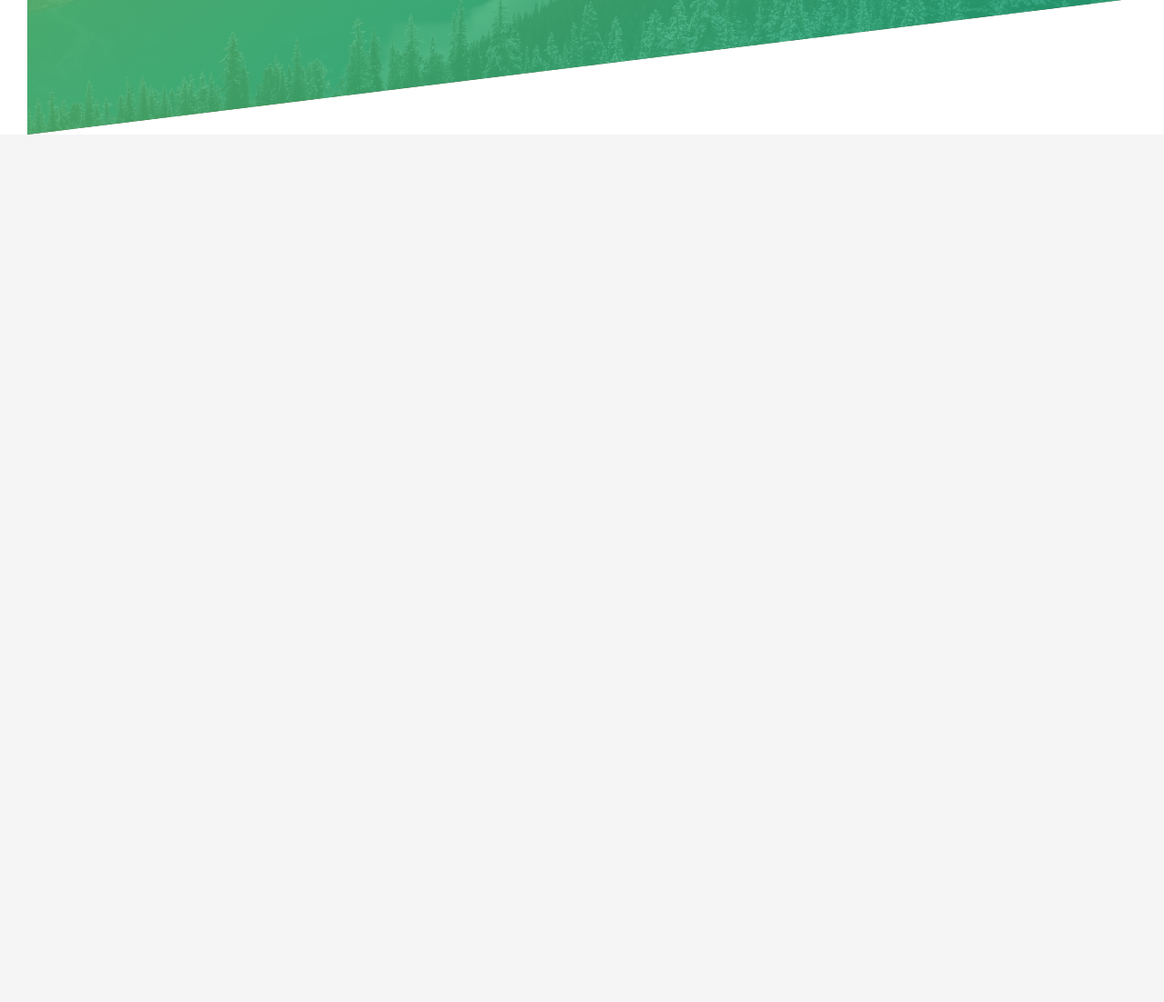
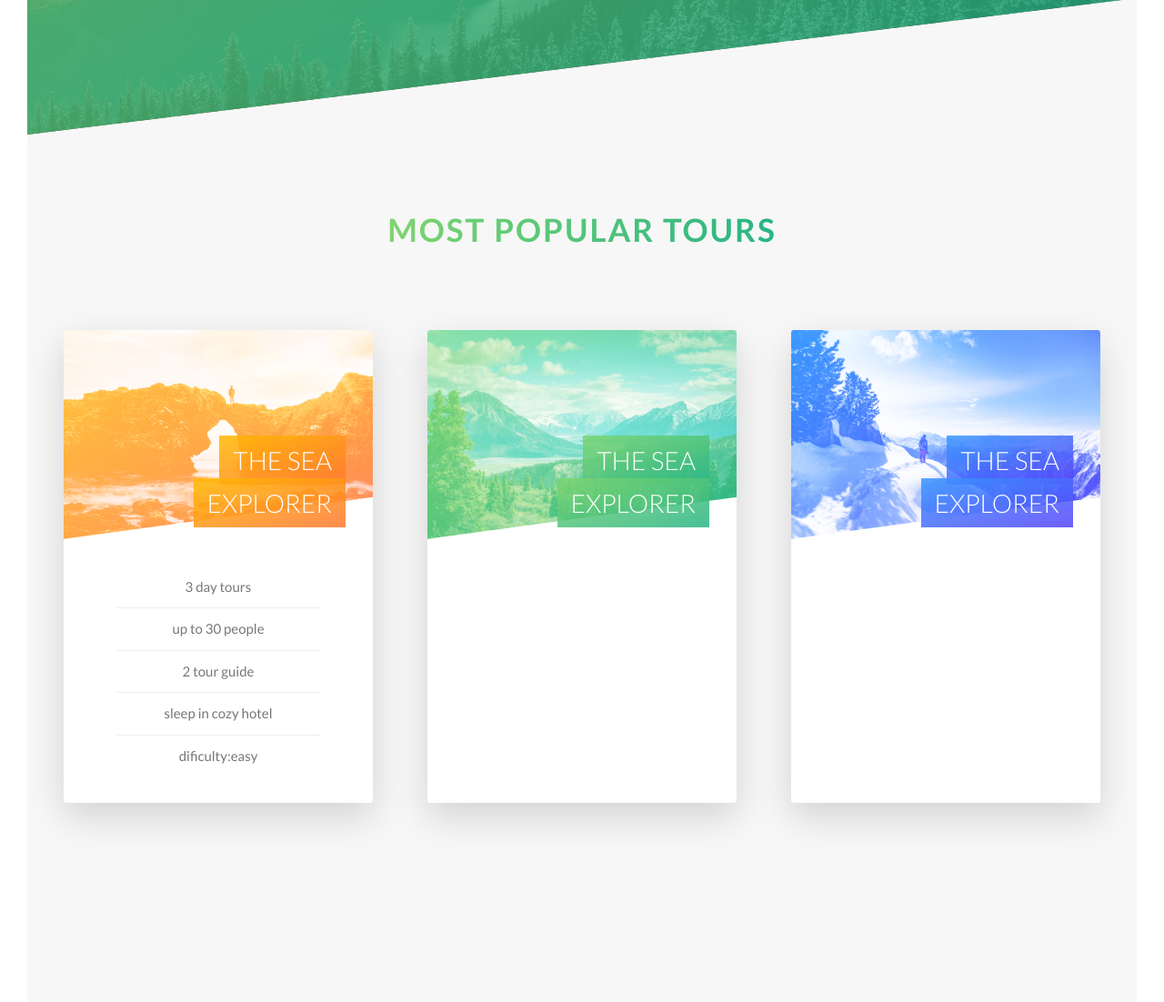
Before and after one commit to mustafakunwa/Tours, a PHP site: page / in a window 1280 px wide. Shown: the part 2112-3214 px from the top of the page at 91% size. Before the commit the page ends 2260 px from the top, so only its background shows below. Run offline with PHP 8.4, Linux system fonts and the light colour scheme.

Commit message:
Front of card of tour

```diff
--- a/css/style.css
+++ b/css/style.css
@@ -164,6 +164,81 @@
   box-shadow: 0 0.5rem 1rem rgba(0, 0, 0, 0.15);
   transform: translateY(0); }
 
+.card {
+  perspective: 150rem;
+  -moz-perspective: 150rem;
+  position: relative;
+  height: 52rem; }
+  .card__side {
+    height: 52rem;
+    transition: all 1s ease;
+    position: absolute;
+    top: 0;
+    left: 0;
+    width: 100%;
+    backface-visibility: hidden;
+    border-radius: 3px;
+    overflow: hidden;
+    box-shadow: 0 1.5rem 4rem rgba(0, 0, 0, 0.15); }
+    .card__side--front {
+      background-color: #fff; }
+    .card__side--back {
+      transform: rotateY(180deg); }
+      .card__side--back--1 {
+        background-image: linear-gradient(to right bottom, #ffb900, #ff7730); }
+      .card__side--back--2 {
+        background-image: linear-gradient(to right bottom, #7ed56f, #28b485); }
+      .card__side--back--3 {
+        background-image: linear-gradient(to right bottom, #3998ff, #5643fa); }
+  .card:hover .card__side--front {
+    transform: rotateY(-180deg); }
+  .card:hover .card__side--back {
+    transform: rotateY(0); }
+  .card__picture {
+    background-size: cover;
+    height: 23rem;
+    background-blend-mode: screen;
+    -webkit-clip-path: polygon(0 0, 100% 0, 100% 80%, 0 100%);
+    clip-path: polygon(0 0, 100% 0, 100% 80%, 0 100%); }
+    .card__picture--1 {
+      background-image: linear-gradient(to right bottom, #ffb900, #ff7730), url("../img/nat-5.jpg"); }
+    .card__picture--2 {
+      background-image: linear-gradient(to right bottom, #7ed56f, #28b485), url("../img/nat-6.jpg"); }
+    .card__picture--3 {
+      background-image: linear-gradient(to right bottom, #3998ff, #5643fa), url("../img/nat-7.jpg"); }
+  .card__heading {
+    font-size: 2.8rem;
+    font-weight: 300;
+    text-transform: uppercase;
+    text-align: right;
+    color: #fff;
+    position: absolute;
+    top: 12rem;
+    right: 3rem;
+    width: 75%; }
+  .card__heading--span {
+    padding: 1rem 1.5rem;
+    -webkit-box-decoration-break: clone;
+    box-decoration-break: clone; }
+    .card__heading--span--1 {
+      background-image: linear-gradient(to right bottom, rgba(255, 185, 0, 0.85), rgba(255, 119, 48, 0.85)); }
+    .card__heading--span--2 {
+      background-image: linear-gradient(to right bottom, rgba(126, 213, 111, 0.85), rgba(40, 180, 133, 0.85)); }
+    .card__heading--span--3 {
+      background-image: linear-gradient(to right bottom, rgba(57, 152, 255, 0.85), rgba(86, 67, 250, 0.85)); }
+  .card__details {
+    padding: 3rem; }
+    .card__details ul {
+      list-style: none;
+      width: 80%;
+      margin: 0 auto; }
+      .card__details ul li {
+        text-align: center;
+        font-size: 1.5rem;
+        padding: 1rem; }
+        .card__details ul li:not(:last-child) {
+          border-bottom: 1px solid #eee; }
+
 .composition {
   position: relative; }
   .composition__photo {
@@ -241,6 +316,7 @@
   background-size: cover;
   background-position: top;
   position: relative;
+  -webkit-clip-path: polygon(0 0, 100% 0, 100% 75vh, 0 100%);
   clip-path: polygon(0 0, 100% 0, 100% 75vh, 0 100%); }
   .header__logo-box {
     position: absolute;
@@ -268,3 +344,8 @@
   margin-top: -10rem; }
   .section-features > * {
     transform: skewY(7deg); }
+
+.section-tours {
+  background-color: #f7f7f7;
+  padding: 25rem 0 50rem 0;
+  margin-top: -10rem; }
--- a/index.html
+++ b/index.html
@@ -107,6 +107,66 @@
                 </div>
             </div>
         </section>
+
+        <section class="section-tours">
+            <div class="u-center-text">
+                <h2 class="heading-secondary u-margin-bottom-big">
+                    Most popular tours
+                </h2>
+            </div>
+            <div class="row">
+                <div class="col-1-of-3">
+                    <div class="card">
+                        <div class="card__side card__side--front">
+                            <div class="card__picture card__picture--1"></div>
+                            <h4 class="card__heading">
+                                <span class="card__heading--span card__heading--span--1">
+                                    the sea explorer
+                                </span>
+                            </h4>
+                            <div class="card__details">
+                                <ul>
+                                    <li>3 day tours</li>
+                                    <li>up to 30 people</li>
+                                    <li>2 tour guide</li>
+                                    <li>sleep in cozy hotel</li>
+                                    <li>dificulty:easy</li>
+                                </ul>
+                            </div>
+                        </div>
+                        <div class="card__side card__side--back card__side--back--1">TEST</div>
+                    </div>
+                </div>
+                <div class="col-1-of-3">
+                    <div class="card">
+                        <div class="card__side card__side--front">
+                            <div class="card__picture card__picture--2"></div>
+                            <h4 class="card__heading">
+                                <span class="card__heading--span card__heading--span--2">
+                                    the sea explorer
+                                </span>
+                            </h4>
+                            <div class="card__details"></div>
+                        </div>
+                        <div class="card__side card__side--back card__side--back--2">TEST</div>
+                    </div>
+                </div>
+                <div class="col-1-of-3">
+                    <div class="card">
+                        <div class="card__side card__side--front">
+                            <div class="card__picture card__picture--3"></div>
+                            <h4 class="card__heading">
+                                <span class="card__heading--span card__heading--span--3">
+                                    the sea explorer
+                                </span>
+                            </h4>
+                            <div class="card__details"></div>
+                        </div>
+                        <div class="card__side card__side--back card__side--back--3">TEST</div>
+                    </div>
+                </div>
+            </div>
+        </section>
     </main>
 
 </body>
--- a/sass/abstract/_variable.scss
+++ b/sass/abstract/_variable.scss
@@ -2,13 +2,20 @@
 $color-primary-light: #7ed56f;
 $color-primary-dark: #28b485;
 
+$color-secondary-light: #ffb900;
+$color-secondary-dark: #ff7730;
+
+$color-tertiary-light: #3998ff;
+$color-tertiary-dark: #5643fa;
+
 $color-grey-light-1: #f7f7f7;
+$color-grey-light-2: #eee;
 $color-grey-dark: #777;
 $color-white: #fff;
 $color-black: #000;
 
 //FONTS
-$default-font-size:1.6rem;
+$default-font-size: 1.6rem;
 
 //Grids
 $grid-width: 114rem;
--- /dev/null
+++ b/sass/components/_cards.scss
@@ -0,0 +1,123 @@
+.card {
+    perspective: 150rem;
+    -moz-perspective: 150rem;
+    position: relative;
+    height: 52rem;
+    &__side {
+        height: 52rem;
+        transition: all 1s ease;
+        position: absolute;
+        top: 0;
+        left: 0;
+        width: 100%;
+        backface-visibility: hidden;
+        border-radius: 3px;
+        overflow: hidden;
+        box-shadow: 0 1.5rem 4rem rgba($color-black, 0.15);
+
+        &--front {
+            background-color: $color-white;
+        }
+
+        &--back {
+            transform: rotateY(180deg);
+
+            &--1 {
+                background-image: linear-gradient(to right bottom, $color-secondary-light, $color-secondary-dark);
+            }
+
+            &--2 {
+                background-image: linear-gradient(to right bottom, $color-primary-light, $color-primary-dark);
+            }
+
+            &--3 {
+                background-image: linear-gradient(to right bottom, $color-tertiary-light, $color-tertiary-dark);
+            }
+        }
+    }
+
+    &:hover &__side--front {
+        transform: rotateY(-180deg);
+    }
+
+    &:hover &__side--back {
+        transform: rotateY(0);
+    }
+
+    &__picture {
+        background-size: cover;
+        height: 23rem;
+        background-blend-mode: screen;
+        -webkit-clip-path: polygon(0 0, 100% 0, 100% 80%, 0 100%);
+        clip-path: polygon(0 0, 100% 0, 100% 80%, 0 100%);
+
+        &--1 {
+            background-image: linear-gradient(to right bottom, $color-secondary-light, $color-secondary-dark),
+                url("../img/nat-5.jpg");
+        }
+        &--2 {
+            background-image: linear-gradient(to right bottom, $color-primary-light, $color-primary-dark),
+                url("../img/nat-6.jpg");
+        }
+        &--3 {
+            background-image: linear-gradient(to right bottom, $color-tertiary-light, $color-tertiary-dark),
+                url("../img/nat-7.jpg");
+        }
+    }
+
+    &__heading {
+        font-size: 2.8rem;
+        font-weight: 300;
+        text-transform: uppercase;
+        text-align: right;
+        color: $color-white;
+        position: absolute;
+        top: 12rem;
+        right: 3rem;
+        width: 75%;
+    }
+
+    &__heading--span {
+        padding: 1rem 1.5rem;
+        -webkit-box-decoration-break: clone;
+        box-decoration-break: clone;
+        &--1 {
+            background-image: linear-gradient(
+                to right bottom,
+                rgba($color-secondary-light, 0.85),
+                rgba($color-secondary-dark, 0.85)
+            );
+        }
+        &--2 {
+            background-image: linear-gradient(
+                to right bottom,
+                rgba($color-primary-light, 0.85),
+                rgba($color-primary-dark, 0.85)
+            );
+        }
+        &--3 {
+            background-image: linear-gradient(
+                to right bottom,
+                rgba($color-tertiary-light, 0.85),
+                rgba($color-tertiary-dark, 0.85)
+            );
+        }
+    }
+
+    &__details {
+        padding: 3rem;
+        ul {
+            list-style: none;
+            width: 80%;
+            margin: 0 auto;
+            li {
+                text-align: center;
+                font-size: 1.5rem;
+                padding: 1rem;
+                &:not(:last-child){
+                    border-bottom: 1px solid $color-grey-light-2;
+                }
+            }
+        }
+    }
+}
--- a/sass/layout/_header.scss
+++ b/sass/layout/_header.scss
@@ -5,6 +5,7 @@
     background-size: cover;
     background-position: top;
     position: relative;
+    -webkit-clip-path: polygon(0 0, 100% 0, 100% 75vh, 0 100%);
     clip-path: polygon(0 0, 100% 0, 100% 75vh, 0 100%);
 
     &__logo-box {
--- a/sass/main.scss
+++ b/sass/main.scss
@@ -8,6 +8,7 @@
 @import "./base/utilities";
 
 @import "./components/btn";
+@import "./components/cards";
 @import "./components/composition";
 @import "./components/feature-box";
 
--- a/sass/pages/_home.scss
+++ b/sass/pages/_home.scss
@@ -11,7 +11,12 @@
     transform: skewY(-7deg);
     margin-top: -10rem;
 
-    & > *{
+    & > * {
         transform: skewY(7deg);
     }
 }
+.section-tours {
+    background-color: $color-grey-light-1;
+    padding: 25rem 0 50rem 0;
+    margin-top: -10rem;
+}
```
